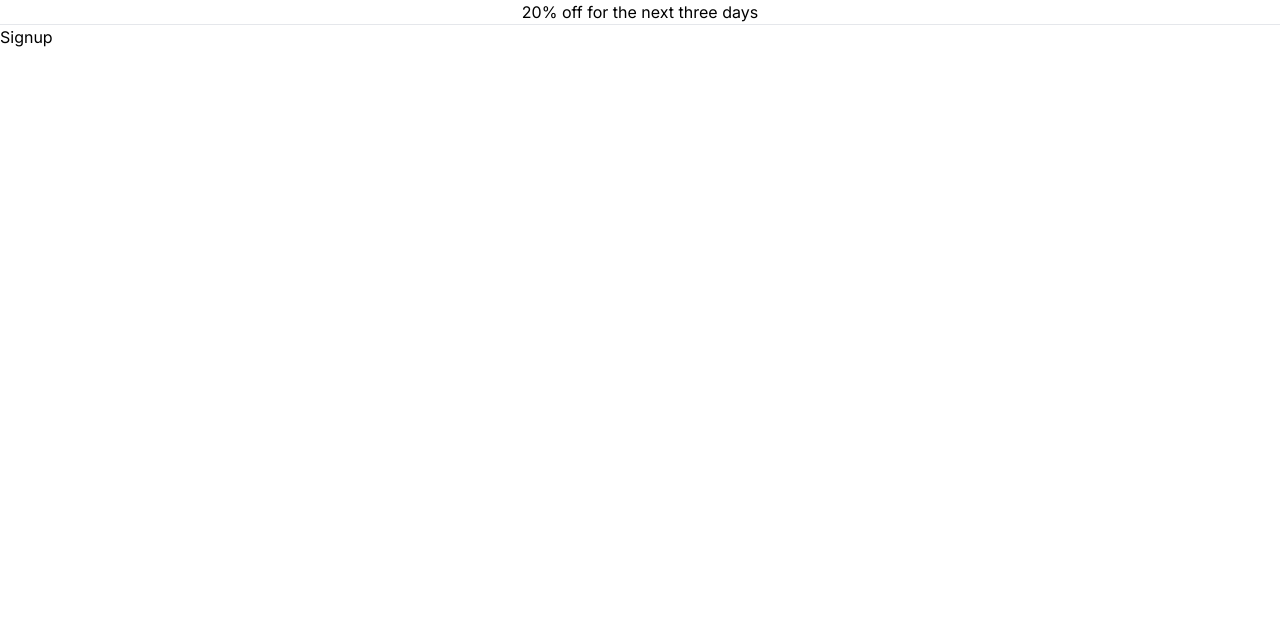
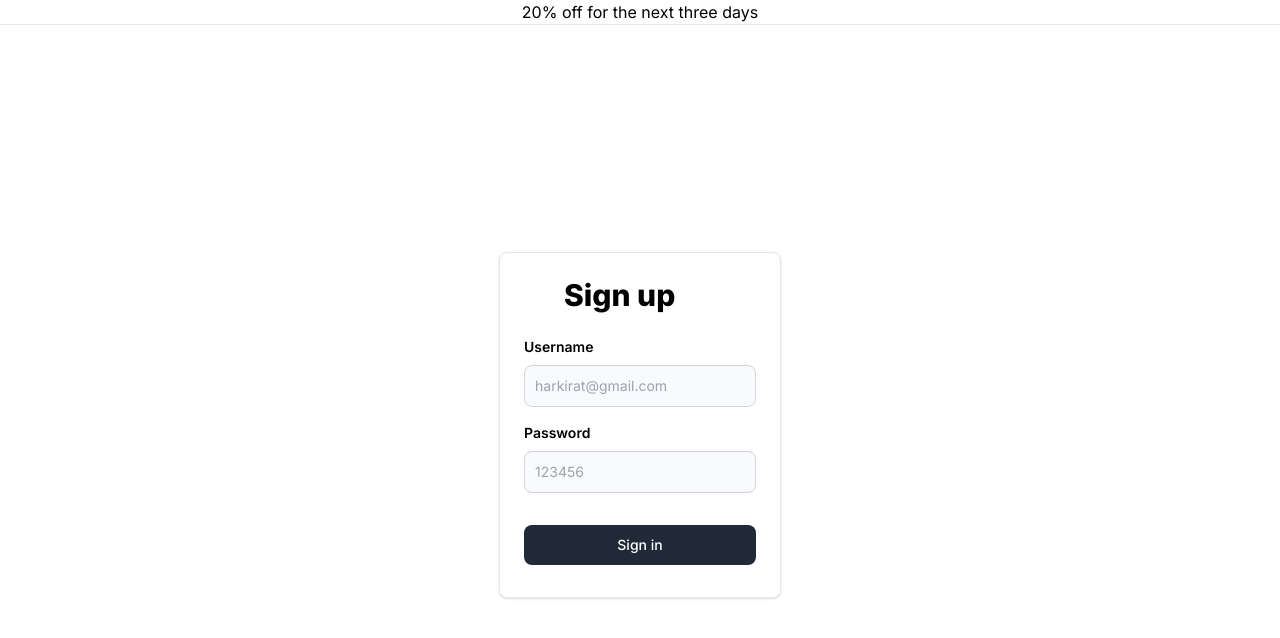
Before and after one commit to unaizk/next-js-basic, a Next.js app: page /signup in a window 1280 px wide. Shown: the top 638 px of the page. Built offline with nearby package versions, Linux system fonts and the light colour scheme.

Commit message:
Added a signup page and sending request to the backend

```diff
--- a/app/(auth)/signup/page.tsx
+++ b/app/(auth)/signup/page.tsx
@@ -1,7 +1,8 @@
+import { SignupComponent } from "@/components/SignupComponent";
 
 
 export default function Signup()  {
   return (
-    <div>Signup</div>
+    <SignupComponent />
   )
 }
--- /dev/null
+++ b/components/SignupComponent.tsx
@@ -0,0 +1,53 @@
+"use client"
+
+import axios from "axios";
+import { ChangeEventHandler, useState } from "react";
+
+export function SignupComponent() {
+    const [username, setUsername] = useState("");
+    const [password, setPassword] = useState("");
+
+    return <div className="h-screen flex justify-center flex-col">
+        <div className="flex justify-center">
+        <a href="#" className="block max-w-sm p-6 bg-white border border-gray-200 rounded-lg shadow hover:bg-gray-100 ">
+                <div>
+                    <div className="px-10">
+                        <div className="text-3xl font-extrabold">
+                            Sign up
+                        </div>
+                    </div>
+                    <div className="pt-2">
+                        <LabelledInput onChange={(e) => {
+                            setUsername(e.target.value);
+                        }} label="Username" placeholder="harkirat@gmail.com" />
+                        <LabelledInput onChange={(e) => {
+                            setPassword(e.target.value)
+                        }} label="Password" type={"password"} placeholder="123456" />
+                        <button onClick={async () => {
+                            const response = await axios.post("http://localhost:3000/api/users", {
+                                username,
+                                password
+                            });
+
+                        }} type="button" className="mt-8 w-full text-white bg-gray-800 focus:ring-4 focus:ring-gray-300 font-medium rounded-lg text-sm px-5 py-2.5 me-2 mb-2">Sign in</button>
+                    </div>
+                </div>
+            </a>
+        </div>
+    </div>
+
+}
+
+function LabelledInput({ label, placeholder, type, onChange }: LabelledInputType) {
+    return <div>
+        <label className="block mb-2 text-sm text-black font-semibold pt-4">{label}</label>
+        <input onChange={onChange} type={type || "text"} id="first_name" className="bg-gray-50 border border-gray-300 text-gray-900 text-sm rounded-lg focus:ring-blue-500 focus:border-blue-500 block w-full p-2.5" placeholder={placeholder} required />
+    </div>
+}
+
+interface LabelledInputType {
+    label: string;
+    placeholder: string;
+    type?: string;
+    onChange: ChangeEventHandler<HTMLInputElement>
+}
```
